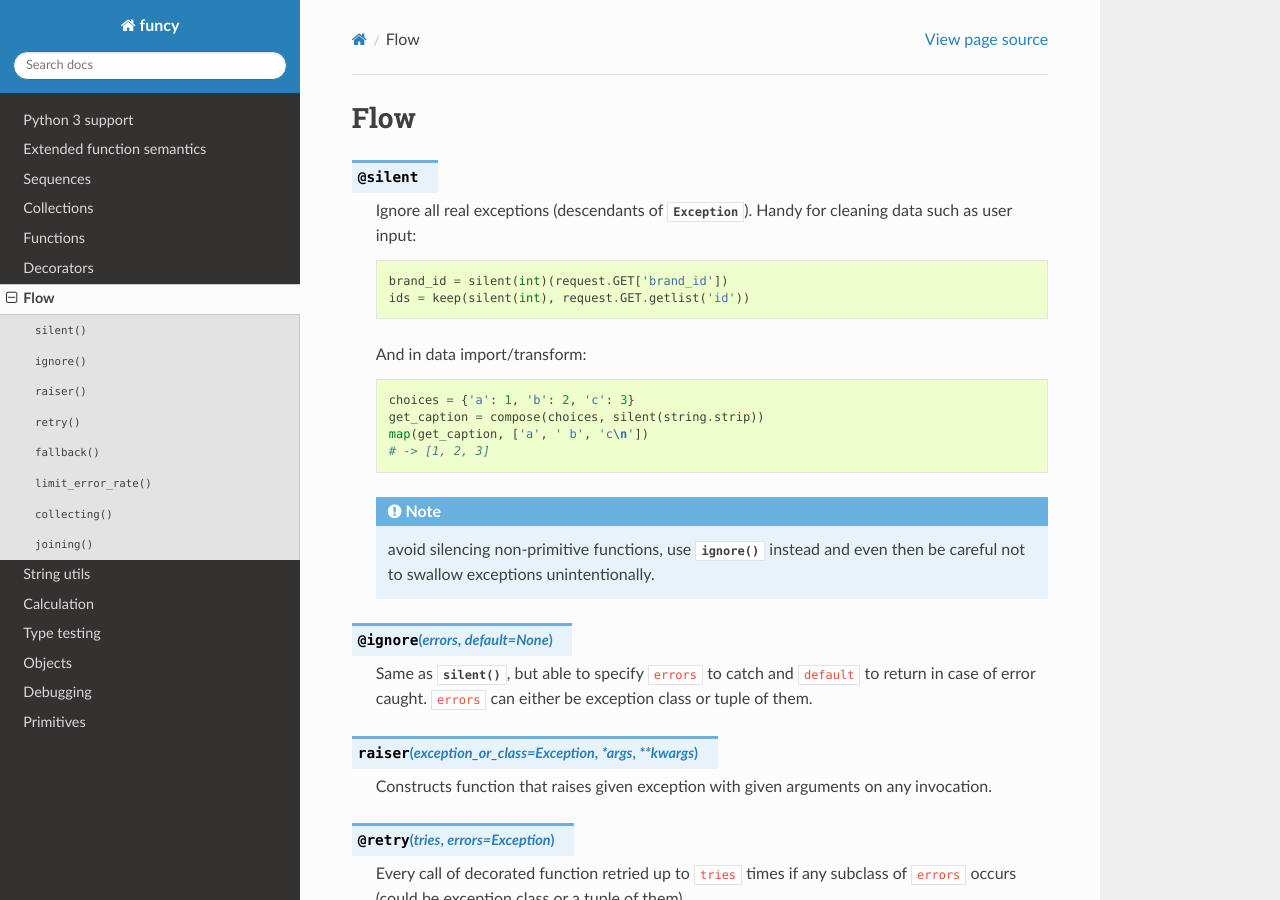
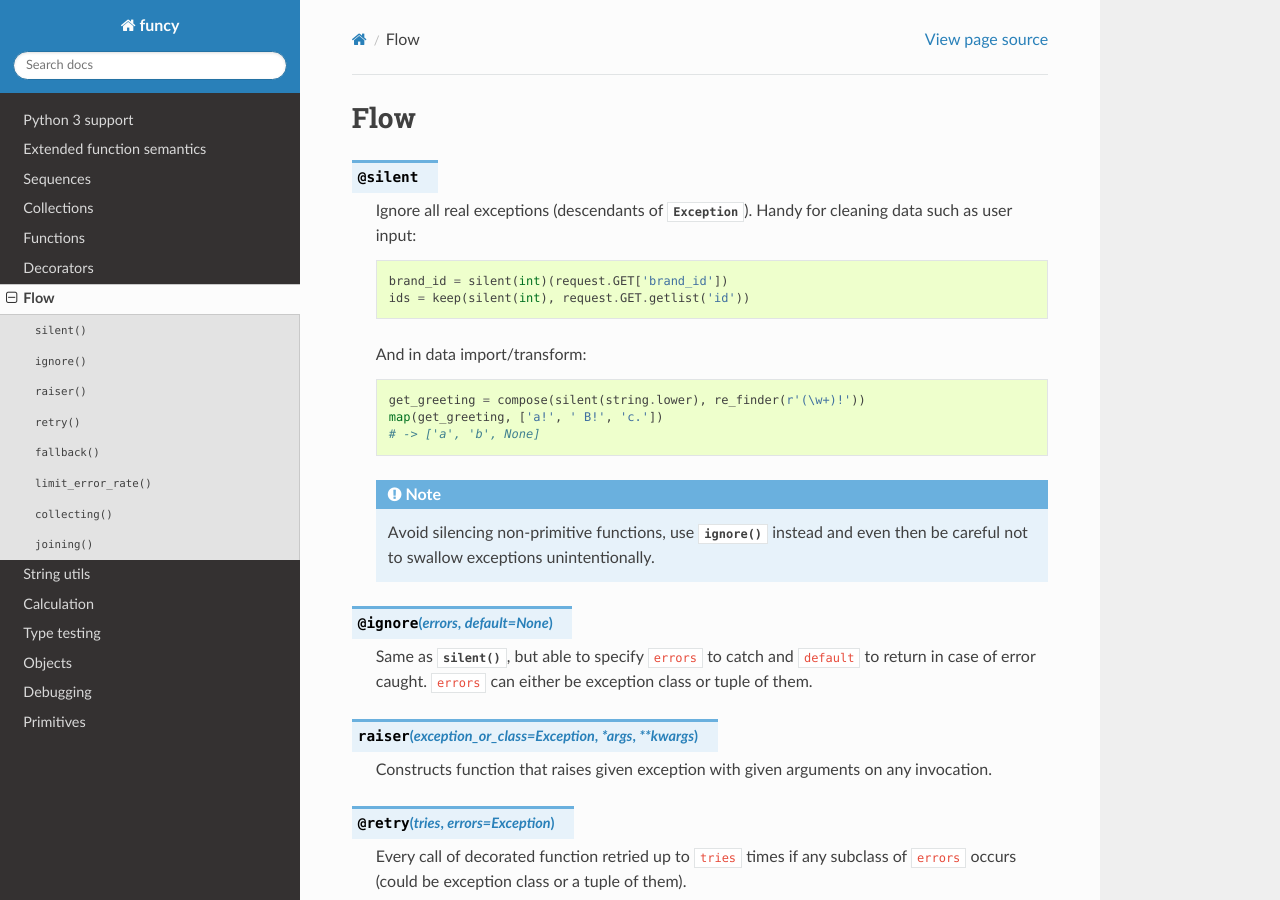
Before and after one commit to Jamaal224/funcy, a Sphinx documentation site: the page built from docs/flow.rst, in a window 1280 px wide and 900 px high. Built offline with Sphinx 7.4.7 and the Read the Docs theme 2.0.0, drawn with Linux system fonts in a browser that asks for light colours.

Commit message:
More sensible example for data import/transform with silent

```diff
--- a/docs/flow.rst
+++ b/docs/flow.rst
@@ -11,12 +11,11 @@ Flow
 
     And in data import/transform::
 
-        choices = {'a': 1, 'b': 2, 'c': 3}
-        get_caption = compose(choices, silent(string.strip))
-        map(get_caption, ['a', ' b', 'c\n'])
-        # -> [1, 2, 3]
+        get_greeting = compose(silent(string.lower), re_finder(r'(\w+)!'))
+        map(get_greeting, ['a!', ' B!', 'c.'])
+        # -> ['a', 'b', None]
 
-    .. note:: avoid silencing non-primitive functions, use :func:`ignore` instead and even then be careful not to swallow exceptions unintentionally.
+    .. note:: Avoid silencing non-primitive functions, use :func:`ignore` instead and even then be careful not to swallow exceptions unintentionally.
 
 
 .. decorator:: ignore(errors, default=None)
```
